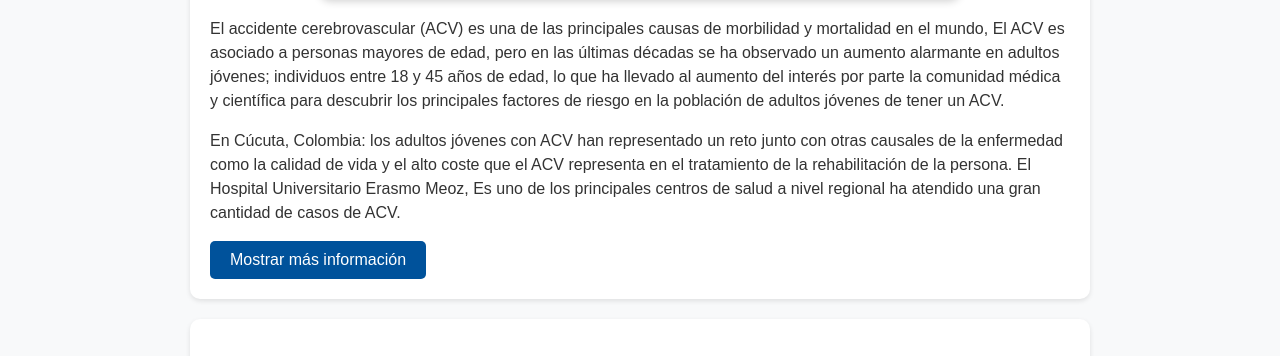
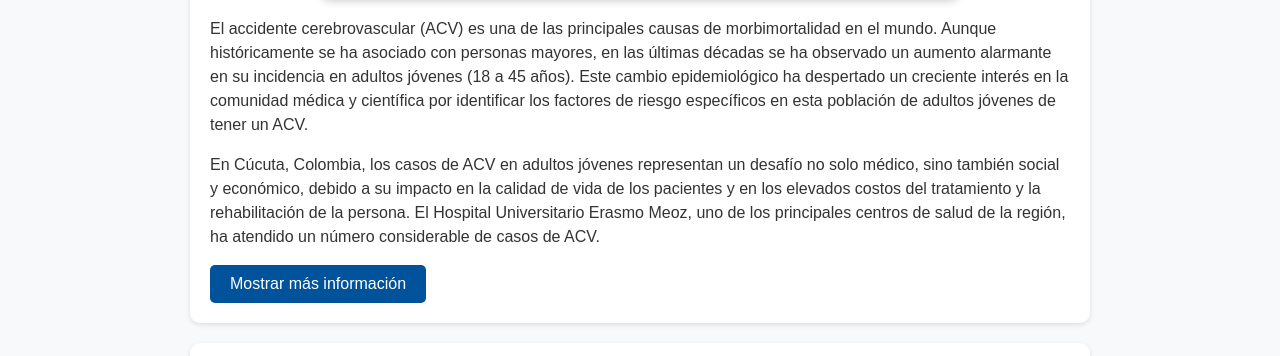
Before and after one commit to yurleyespinel/paginaACV, a plain HTML site: page index.html in a window 1280 px wide. Shown: the part 625-981 px from the top of the page. Drawn offline with Linux system fonts and the light colour scheme.

Commit message:
Modificaciones textos

```diff
--- a/index.html
+++ b/index.html
@@ -32,17 +32,19 @@
             <h2>Introducción</h2>
             <img src="https://puntoapunto.com.ar/wp-content/uploads/2023/10/HP-ACV-portada-1-750x375.png"
                 alt="ACV en jóvenes">
-            <p>El accidente cerebrovascular (ACV) es una de las principales causas de morbilidad y mortalidad
-                en el mundo, El ACV es asociado a personas mayores de edad, pero en las últimas décadas se
-                ha observado un aumento alarmante en adultos jóvenes; individuos entre 18 y 45 años de edad,
-                lo que ha llevado al aumento del interés por parte la comunidad médica y científica para descubrir
-                los principales factores de riesgo en la población de adultos jóvenes de tener un ACV.
+            <p> El accidente cerebrovascular (ACV) es una de las principales causas de morbimortalidad en el
+                mundo. Aunque históricamente se ha asociado con personas mayores, en las últimas décadas
+                se ha observado un aumento alarmante en su incidencia en adultos jóvenes (18 a 45 años).
+                Este cambio epidemiológico ha despertado un creciente interés en la comunidad médica y
+                científica por identificar los factores de riesgo específicos en esta población de adultos jóvenes
+                de tener un ACV.
             </p>
             <p>
-                En Cúcuta, Colombia: los adultos jóvenes con ACV han representado un reto junto con otras
-                causales de la enfermedad como la calidad de vida y el alto coste que el ACV representa en el
-                tratamiento de la rehabilitación de la persona. El Hospital Universitario Erasmo Meoz, Es uno de
-                los principales centros de salud a nivel regional ha atendido una gran cantidad de casos de ACV.
+                En Cúcuta, Colombia, los casos de ACV en adultos jóvenes representan un desafío no solo
+                médico, sino también social y económico, debido a su impacto en la calidad de vida de los
+                pacientes y en los elevados costos del tratamiento y la rehabilitación de la persona. El Hospital
+                Universitario Erasmo Meoz, uno de los principales centros de salud de la región, ha atendido un
+                número considerable de casos de ACV.
             </p>
             <!-- Botón para mostrar el modal -->
             <button id="showModalBtn">Mostrar más información</button>
```
